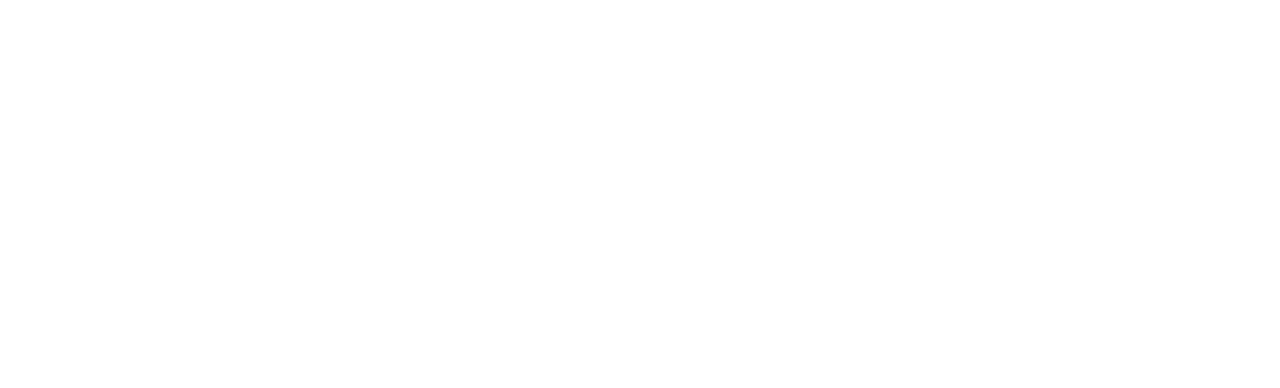
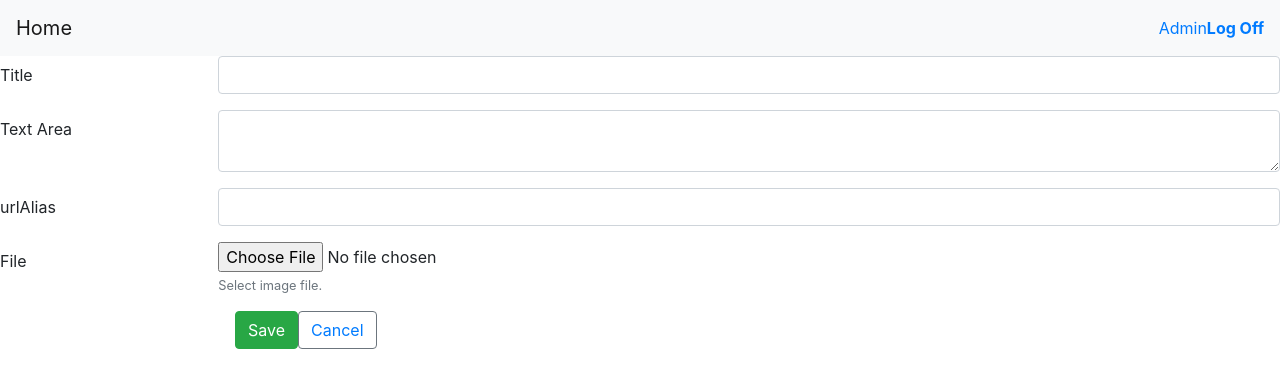
Before and after one commit to ljubik/blog-react, a React (Create React App) app: page /admin/add-news in a window 1280 px wide. Shown: the top 388 px of the page. Built offline with nearby package versions, Linux system fonts and the light colour scheme.

Commit message:
work with add news to array

```diff
--- a/src/App.js
+++ b/src/App.js
@@ -4,20 +4,23 @@ import './App.css'
 
 import HeaderPage from './header/header-page'
 import StartPage from './context/start-page'
-// import AdminPage from './admin/admin-page'
-// import AddNews from './admin/AddNews'
+import Container from './user/container'
+import { getItem, setItem } from './components/storageservice'
+class App extends Component {
+  async componentDidMount() {
+    const postList = getItem('postList')
+  }
 
-class App extends Component {
   someMethod() {
     const test = '2'
   }
+
   render() {
     return (
       <div>
         <HeaderPage />
+        <Container />
         <StartPage />
-        {/* <AdminPage />
-        <AddNews />  */}
       </div>
     )
   }
--- a/src/admin/add-news.jsx
+++ b/src/admin/add-news.jsx
@@ -10,20 +10,84 @@ import {
 } from 'reactstrap'
 import HeaderPage from '../header/header-page'
 import { Route, Link } from 'react-router-dom'
+import { getItem, setItem } from '../components/storageservice'
 
 class AddNews extends Component {
+  constructor(props) {
+    super(props)
+    this.state = {
+      postList: [],
+      title: '',
+      content: '',
+      urlAlias: '',
+      imageUrl: '',
+      like: Number,
+    }
+    this.input = React.createRef()
+    this.handleSubmit = this.handleSubmit.bind(this)
+  }
+
+  handleSubmit(event) {
+    // const { onSubmit, title, content, urlAlias, imageUrl, like } = this.props
+    // if (typeof onSubmit === 'function') {
+    //   onSubmit({
+    //     title: this.state.title.value,
+    //     content: this.state.content,
+    //     urlAlias: this.state.urlAlias,
+    //     imageUrl:
+    //       'https://cdn-images-1.medium.com/max/1600/1*DnYaPy28FmfMQSe4KWvyJw.jpeg',
+    //     like: 0,
+    //   })
+    // }
+
+    event.preventDefault()
+    const { title, content, urlAlias, imageUrl, like, postList } = this.state
+    const post = {
+      title: this.state.title.value,
+      content: this.state.content,
+      urlAlias: this.state.urlAlias,
+      imageUrl:
+        'https://cdn-images-1.medium.com/max/1600/1*DnYaPy28FmfMQSe4KWvyJw.jpeg',
+      like: 0,
+    }
+    postList.push(post)
+    //this.input.title.current.value = ''
+    this.setState({
+      title: this.state.title.value,
+      content: this.state.content,
+      urlAlias: this.state.urlAlias,
+      imageUrl:
+        'https://cdn-images-1.medium.com/max/1600/1*DnYaPy28FmfMQSe4KWvyJw.jpeg',
+      like: 0,
+    })
+    console.log('log from send', this.state)
+    setItem('postList', JSON.stringify(postList))
+  }
+
+  // handleChange(event) {
+  //   this.setState({
+  //     title: event.target.value,
+  //   })
+  // }
+
   render() {
     return (
       <div>
         <HeaderPage />
 
-        <Form>
+        <Form onSubmit={this.handleSubmit}>
           <FormGroup row>
             <Label for="TitleInput" sm={2}>
               Title
             </Label>
             <Col sm={10}>
-              <Input type="text" name="TitleTxt" id="TitleInput" />
+              <Input
+                type="text"
+                name="title"
+                id="TitleInput"
+                ref={this.input.title}
+                onChange={this.handleChange}
+              />
             </Col>
           </FormGroup>
 
@@ -32,7 +96,25 @@ class AddNews extends Component {
               Text Area
             </Label>
             <Col sm={10}>
-              <Input type="textarea" name="text" id="TextInput" />
+              <Input
+                type="textarea"
+                name="content"
+                id="TextInput"
+                ref={this.input}
+              />
+            </Col>
+          </FormGroup>
+          <FormGroup row>
+            <Label for="urlInput" sm={2}>
+              urlAlias
+            </Label>
+            <Col sm={10}>
+              <Input
+                type="text"
+                name="urlAlias"
+                id="urlInput"
+                ref={this.input}
+              />
             </Col>
           </FormGroup>
           <FormGroup row>
@@ -46,7 +128,9 @@ class AddNews extends Component {
           </FormGroup>
           <FormGroup check row>
             <Col sm={{ size: 10, offset: 2 }}>
-              <Button color="success">Save</Button>
+              <Button color="success" tabIndex="10">
+                Save
+              </Button>
               <Button outline color="secondary">
                 <Link to="/admin/admin-page">Cancel </Link>
               </Button>
--- /dev/null
+++ b/src/components/storageservice.jsx
@@ -0,0 +1,7 @@
+export function setItem(key, value) {
+  localStorage.setItem(key, value)
+}
+
+export function getItem(key, _default) {
+  return localStorage.getItem(key) || _default
+}
--- a/src/context/start-page.jsx
+++ b/src/context/start-page.jsx
@@ -5,9 +5,6 @@ import {
   CardImg,
   CardTitle,
   CardText,
-  CardDeck,
-  CardSubtitle,
-  CardBody,
   CardFooter,
   Row,
   Col,
--- a/src/header/header-page.jsx
+++ b/src/header/header-page.jsx
@@ -6,11 +6,6 @@ import {
   NavbarBrand,
   Nav,
   NavItem,
-  NavLink,
-  UncontrolledDropdown,
-  DropdownToggle,
-  DropdownMenu,
-  DropdownItem,
 } from 'reactstrap'
 import { Route, Link } from 'react-router-dom'
 
--- a/src/index.js
+++ b/src/index.js
@@ -5,8 +5,6 @@ import 'bootstrap/dist/css/bootstrap.min.css'
 import './index.css'
 import App from './App'
 import * as serviceWorker from './serviceWorker'
-import HeaderPage from './header/header-page'
-import StartPage from './context/start-page'
 import AdminPage from './admin/admin-page'
 import AddNews from './admin/add-news'
 
@@ -14,10 +12,8 @@ ReactDOM.render(
   <BrowserRouter>
     <div>
       <Route exact path="/" component={App} />
-      <Route path="/header/HeaderPage" component={HeaderPage} />
-      <Route path="/context/StartPage" component={StartPage} />
       <Route path="/admin/admin-page" component={AdminPage} />
-      <Route path="/admin/AddNews" component={AddNews} />
+      <Route path="/admin/add-news" component={AddNews} />
     </div>
   </BrowserRouter>,
   document.getElementById('root')
--- /dev/null
+++ b/src/user/container.jsx
@@ -0,0 +1,46 @@
+import React, { Component } from 'react'
+import {
+  Card,
+  Button,
+  CardImg,
+  CardTitle,
+  CardText,
+  CardFooter,
+  Row,
+  Col,
+} from 'reactstrap'
+
+class Container extends Component {
+  render() {
+    return (
+      <div>
+        <Row>
+          <Col sm="4">
+            <CardImg
+              top
+              width="30%"
+              src="https://placeholdit.imgix.net/~text?txtsize=33&txt=318%C3%97180&w=318&h=180"
+              alt="Card image cap"
+            />
+            <Card body>
+              <CardTitle>Special Title Treatment</CardTitle>
+              <CardText>
+                With supporting text below as a natural lead-in to additional
+                content.
+              </CardText>
+              <CardFooter className="text-muted left">
+                <Button outline color="primary">
+                  Read more
+                </Button>
+                <Button outline color="secondary">
+                  Like
+                </Button>
+              </CardFooter>
+            </Card>
+          </Col>
+        </Row>
+      </div>
+    )
+  }
+}
+export default Container
```
